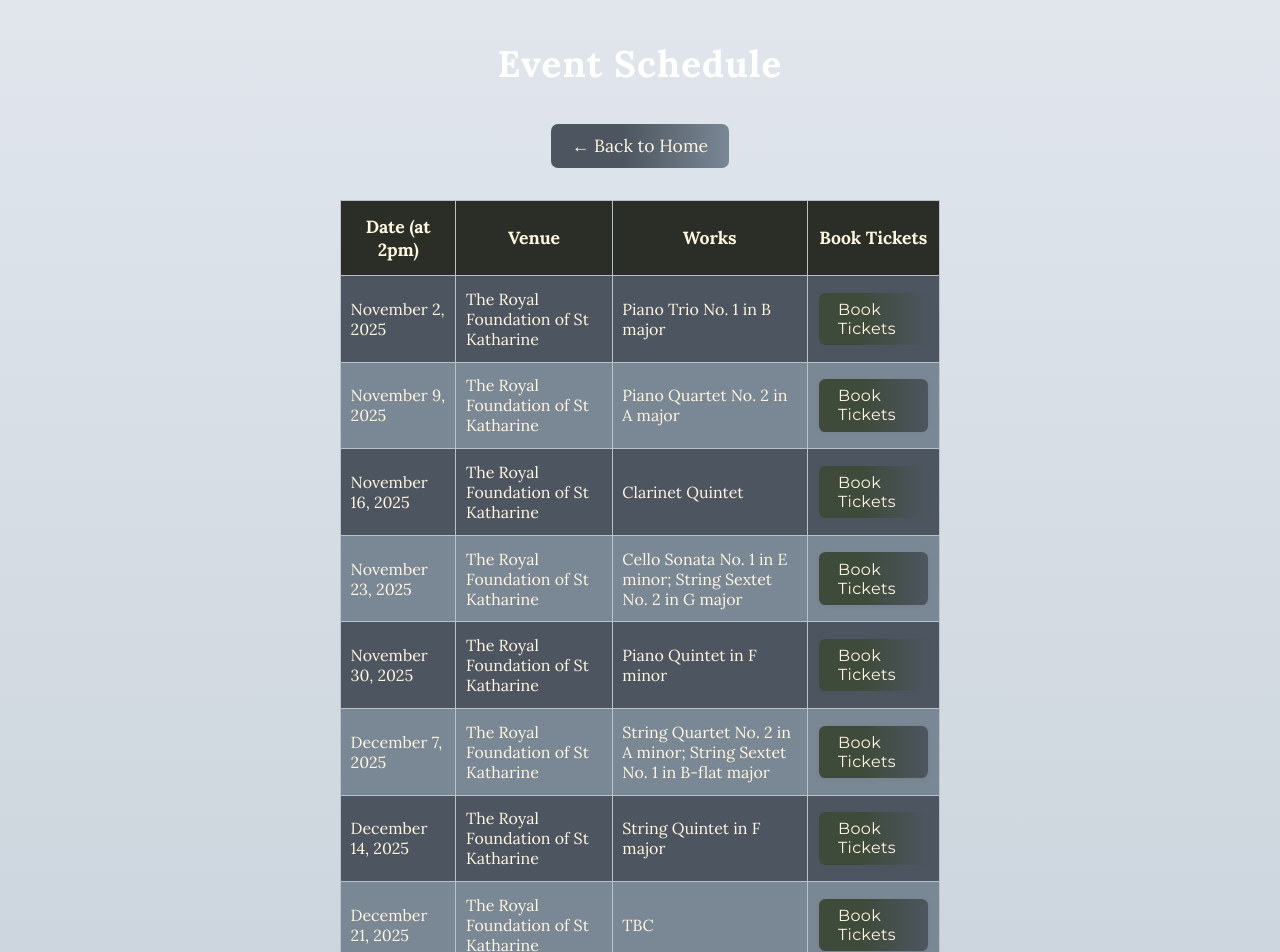
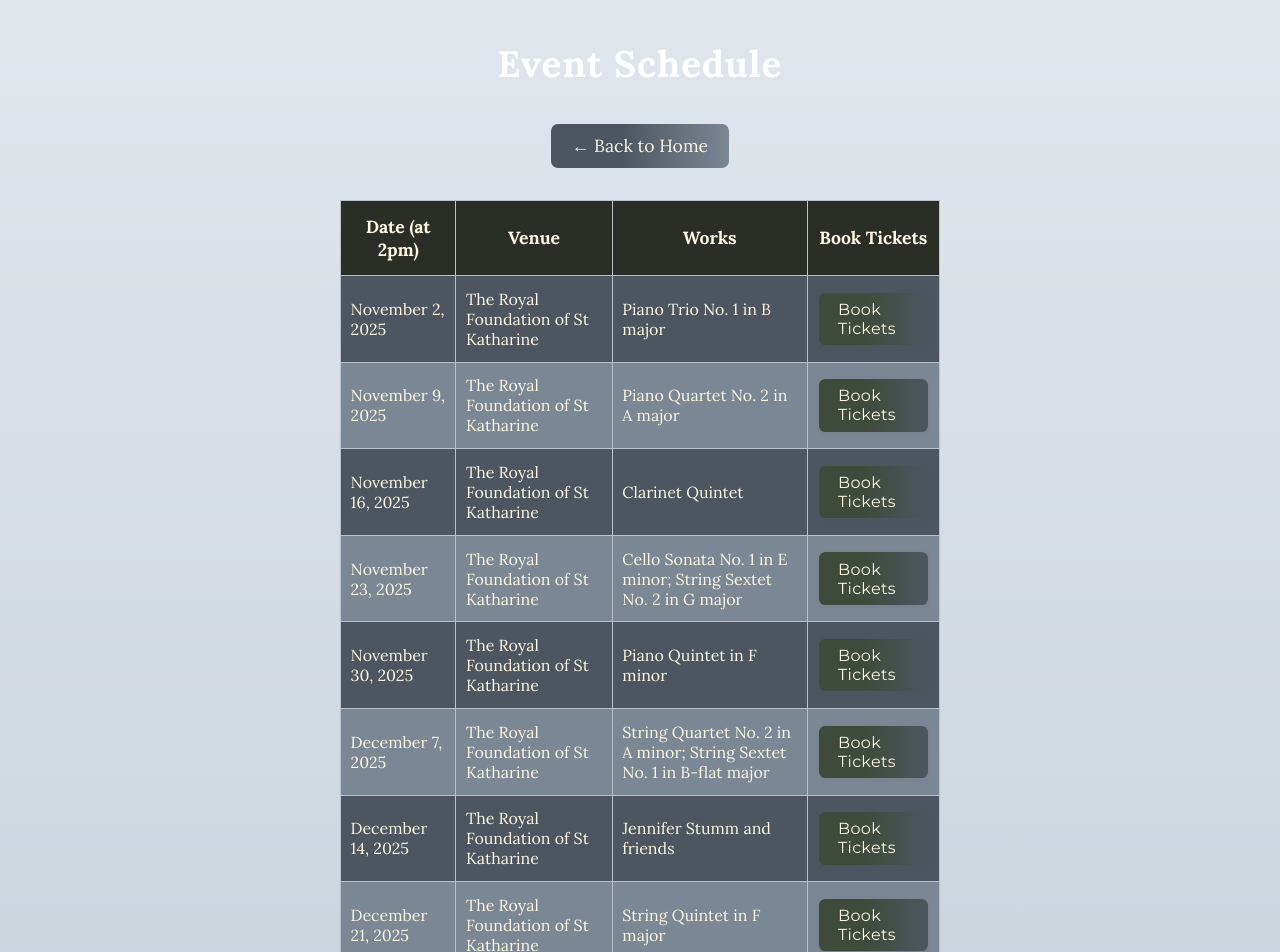
Before and after one commit to UrsulaDeCastroRobinson/brahmsclub_tickets, a Next.js app: page /schedule in a window 1280 px wide. Shown: the top 952 px of the page. Built offline with nearby package versions, Linux system fonts and the light colour scheme.

Commit message:
jennifer

```diff
--- a/pages/schedule.js
+++ b/pages/schedule.js
@@ -91,6 +91,8 @@
 					  : i === 5
 					  ? "String Quartet No. 2 in A minor; String Sextet No. 1 in B-flat major"
 					   : i === 6
+					  ? "Jennifer Stumm and friends"
+					  : i === 7
 					  ? "String Quintet in F major"
 					  : "TBC"}
 				  </td>
```
